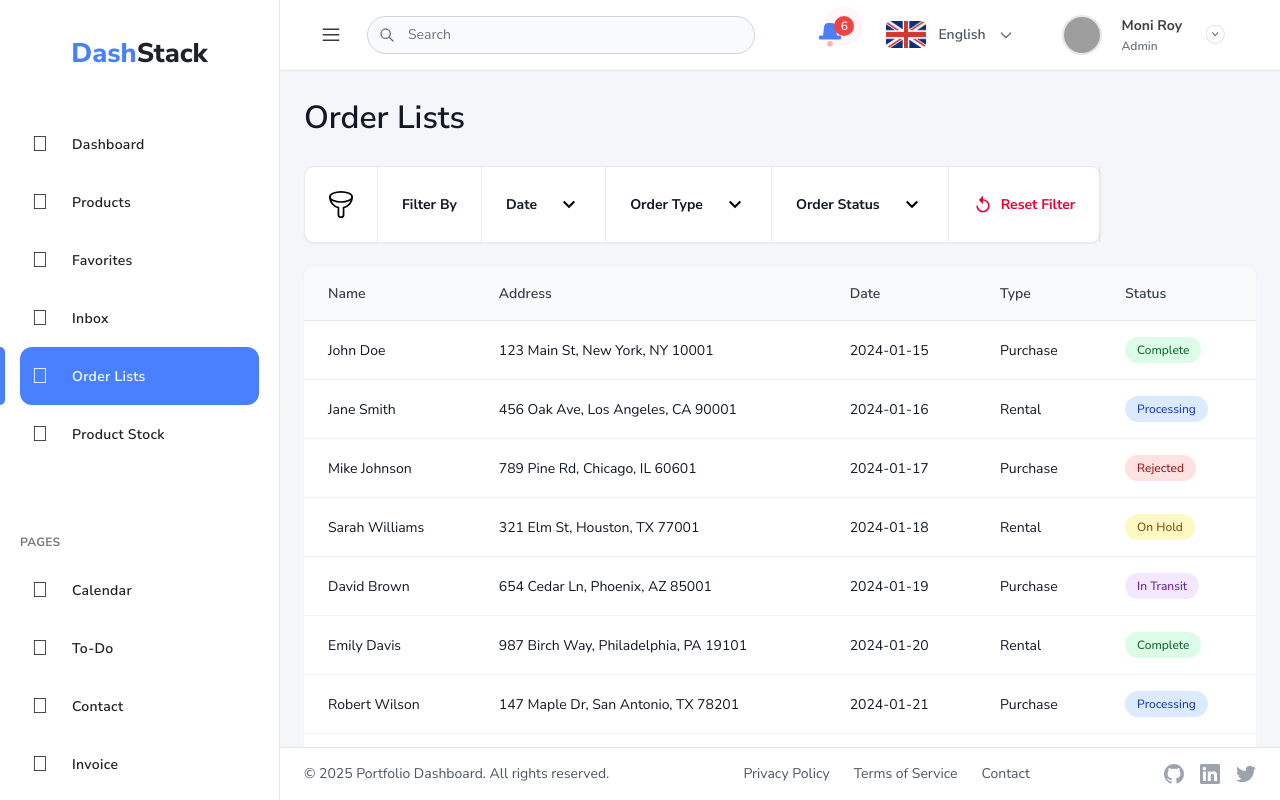
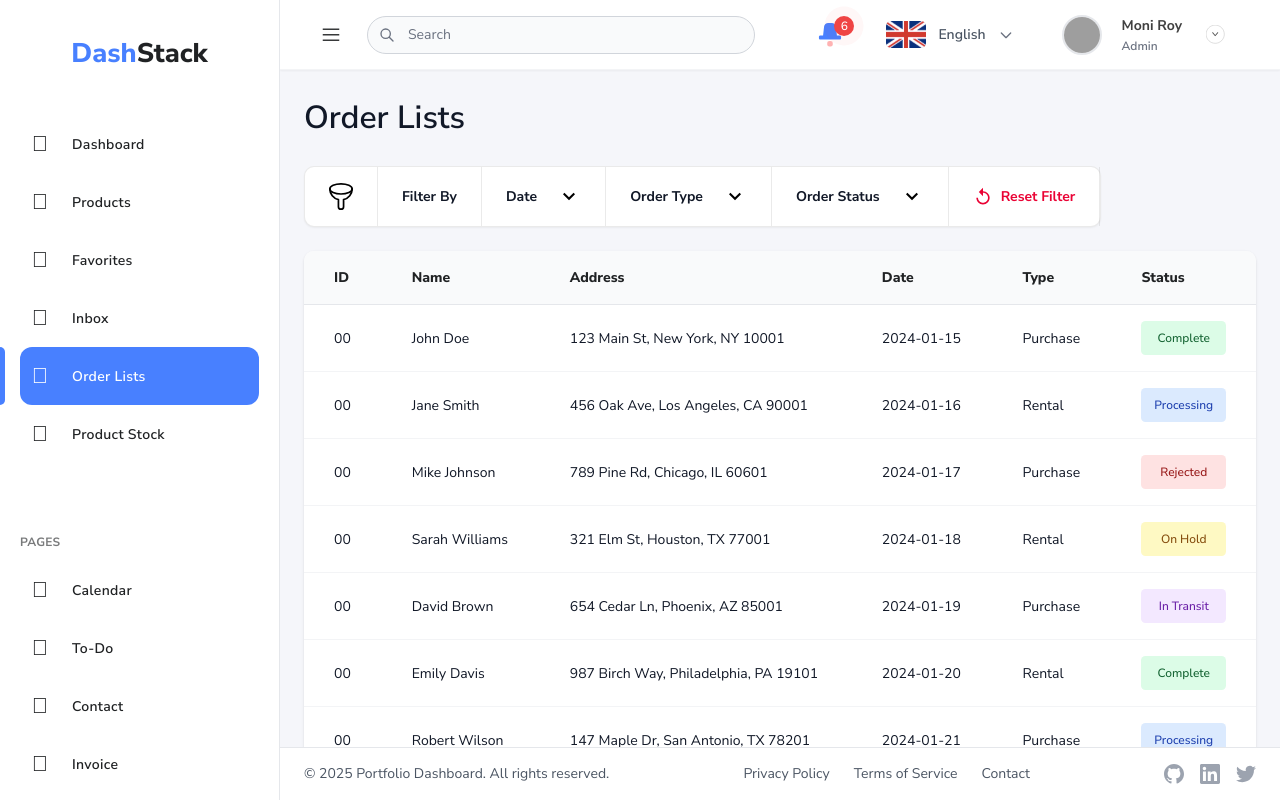
Before and after one commit to EkaBachrudin/personal-dashboard, an Angular app: page /orders in a window 1280 px wide. Built offline with nearby package versions, Linux system fonts and the light colour scheme; grey boxes are pictures that could not be loaded.

Commit message:
table order

```diff
--- a/src/app/pages/orders/orders.component.html
+++ b/src/app/pages/orders/orders.component.html
@@ -32,6 +32,7 @@
       <table class="order-table">
         <thead>
           <tr>
+            <th>ID</th>
             <th>Name</th>
             <th>Address</th>
             <th>Date</th>
@@ -41,6 +42,7 @@
         </thead>
         <tbody>
           <tr>
+            <td>00</td>
             <td>John Doe</td>
             <td>123 Main St, New York, NY 10001</td>
             <td>2024-01-15</td>
@@ -48,6 +50,7 @@
             <td><span class="status-badge status-complete">Complete</span></td>
           </tr>
           <tr>
+            <td>00</td>
             <td>Jane Smith</td>
             <td>456 Oak Ave, Los Angeles, CA 90001</td>
             <td>2024-01-16</td>
@@ -55,6 +58,7 @@
             <td><span class="status-badge status-processing">Processing</span></td>
           </tr>
           <tr>
+            <td>00</td>
             <td>Mike Johnson</td>
             <td>789 Pine Rd, Chicago, IL 60601</td>
             <td>2024-01-17</td>
@@ -62,6 +66,7 @@
             <td><span class="status-badge status-rejected">Rejected</span></td>
           </tr>
           <tr>
+            <td>00</td>
             <td>Sarah Williams</td>
             <td>321 Elm St, Houston, TX 77001</td>
             <td>2024-01-18</td>
@@ -69,6 +74,7 @@
             <td><span class="status-badge status-on-hold">On Hold</span></td>
           </tr>
           <tr>
+            <td>00</td>
             <td>David Brown</td>
             <td>654 Cedar Ln, Phoenix, AZ 85001</td>
             <td>2024-01-19</td>
@@ -76,6 +82,7 @@
             <td><span class="status-badge status-in-transit">In Transit</span></td>
           </tr>
           <tr>
+            <td>00</td>
             <td>Emily Davis</td>
             <td>987 Birch Way, Philadelphia, PA 19101</td>
             <td>2024-01-20</td>
@@ -83,6 +90,7 @@
             <td><span class="status-badge status-complete">Complete</span></td>
           </tr>
           <tr>
+            <td>00</td>
             <td>Robert Wilson</td>
             <td>147 Maple Dr, San Antonio, TX 78201</td>
             <td>2024-01-21</td>
@@ -90,6 +98,7 @@
             <td><span class="status-badge status-processing">Processing</span></td>
           </tr>
           <tr>
+            <td>00</td>
             <td>Lisa Anderson</td>
             <td>258 Spruce Ct, San Diego, CA 92101</td>
             <td>2024-01-22</td>
--- a/src/app/pages/orders/orders.component.scss
+++ b/src/app/pages/orders/orders.component.scss
@@ -9,13 +9,13 @@
         @apply flex bg-white w-fit border border-[#97979734] rounded-[10px] shadow-sm;
 
         .item-filter{
-            @apply p-6 border-r border-[#97979734] text-[14px] font-bold flex justify-center items-center cursor-pointer;
+            @apply py-4 px-6 border-r border-[#97979734] text-[14px] font-bold flex justify-center items-center cursor-pointer;
         }
     }
 
     .section-table{
         .table-container {
-            @apply bg-white rounded-[10px] shadow-sm overflow-hidden;
+            @apply bg-white rounded-[10px] shadow overflow-hidden;
         }
 
         .order-table {
@@ -25,7 +25,7 @@
                 @apply bg-gray-50 border-b border-gray-200;
 
                 th {
-                    @apply px-6 py-4 text-left text-[14px] font-semibold text-gray-700;
+                    @apply px-6 py-4 text-left text-[14px] font-extrabold text-[#202224] px-[30px];
                 }
             }
 
@@ -38,14 +38,14 @@
                     }
 
                     td {
-                        @apply px-6 py-4 text-[14px] text-gray-900;
+                        @apply px-6 py-4 text-[14px] text-gray-900 px-[30px];
                     }
                 }
             }
         }
 
         .status-badge {
-            @apply inline-flex px-3 py-1 text-[12px] font-medium rounded-full;
+            @apply px-3 py-2 text-[12px] font-medium rounded-[4.5px] w-full text-center block;
 
             &.status-complete {
                 @apply bg-green-100 text-green-800;
```
Also changed, not shown: src/app/pages/orders/order.data.ts (added).
